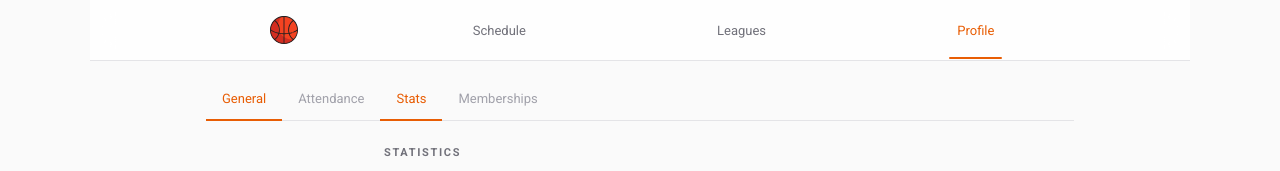
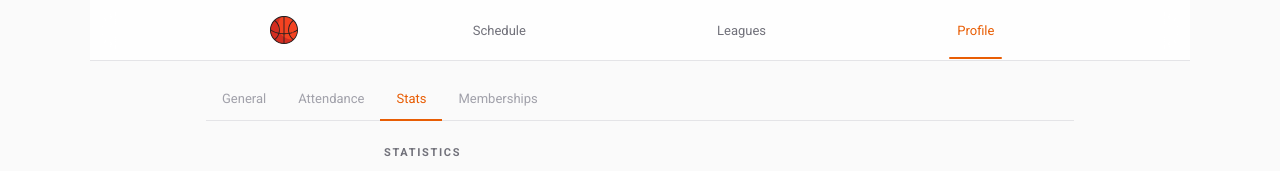
Before and after one commit to DeividasJas/BasketJoin, a Next.js app: page /profile/stats in a window 1280 px wide. Shown: the top 171 px of the page. Built offline with nearby package versions, Linux system fonts and the light colour scheme; no server answers; the database is empty; sample sign-in values are in the browser's storage.

Commit message:
fix(nav): prevent multiple active states in SubNav for parent routes

```diff
--- a/src/components/subNav.tsx
+++ b/src/components/subNav.tsx
@@ -11,7 +11,8 @@ export default function SubNav({ links }: { links: Links[] }) {
       <div className="scrollbar-none -mb-px flex justify-center gap-0 overflow-x-auto sm:justify-start">
         {links.map(link => {
           const href = link.href as string
-          const isActive = pathname === href || (pathname !== href && pathname.startsWith(href + '/'))
+          const isExactRoot = links.some(l => (l.href as string).startsWith(href + '/'))
+          const isActive = isExactRoot ? pathname === href : pathname.startsWith(href)
 
           return (
             <Link
```
